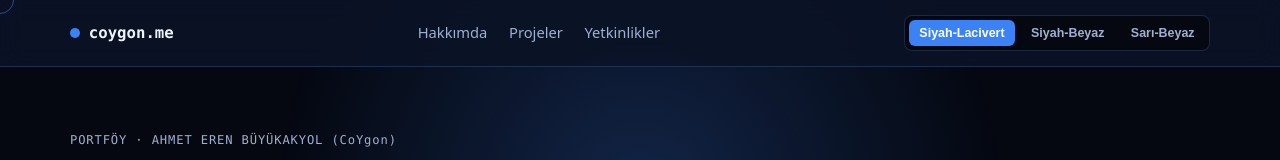
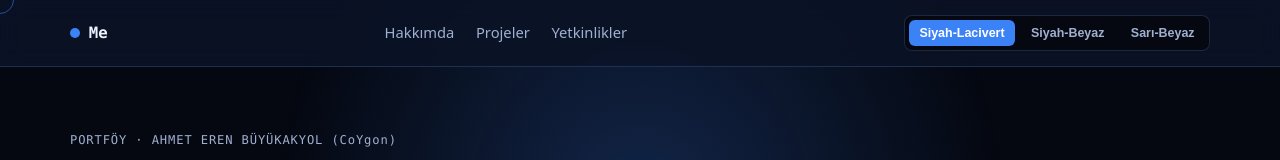
Before and after one commit to CoYgon/Me, a plain HTML site: page index.html in a window 1280 px wide. Shown: the top 160 px of the page. Drawn offline with Linux system fonts and the light colour scheme.

Commit message:
Update index.html

```diff
--- a/index.html
+++ b/index.html
@@ -14,7 +14,7 @@
     <div class="container topbar-inner">
       <a href="#top" class="brand">
         <span class="brand-mark"></span>
-        <span>coygon.me</span>
+        <span>Me</span>
       </a>
 
       <nav class="nav" aria-label="Bölümler">
```
